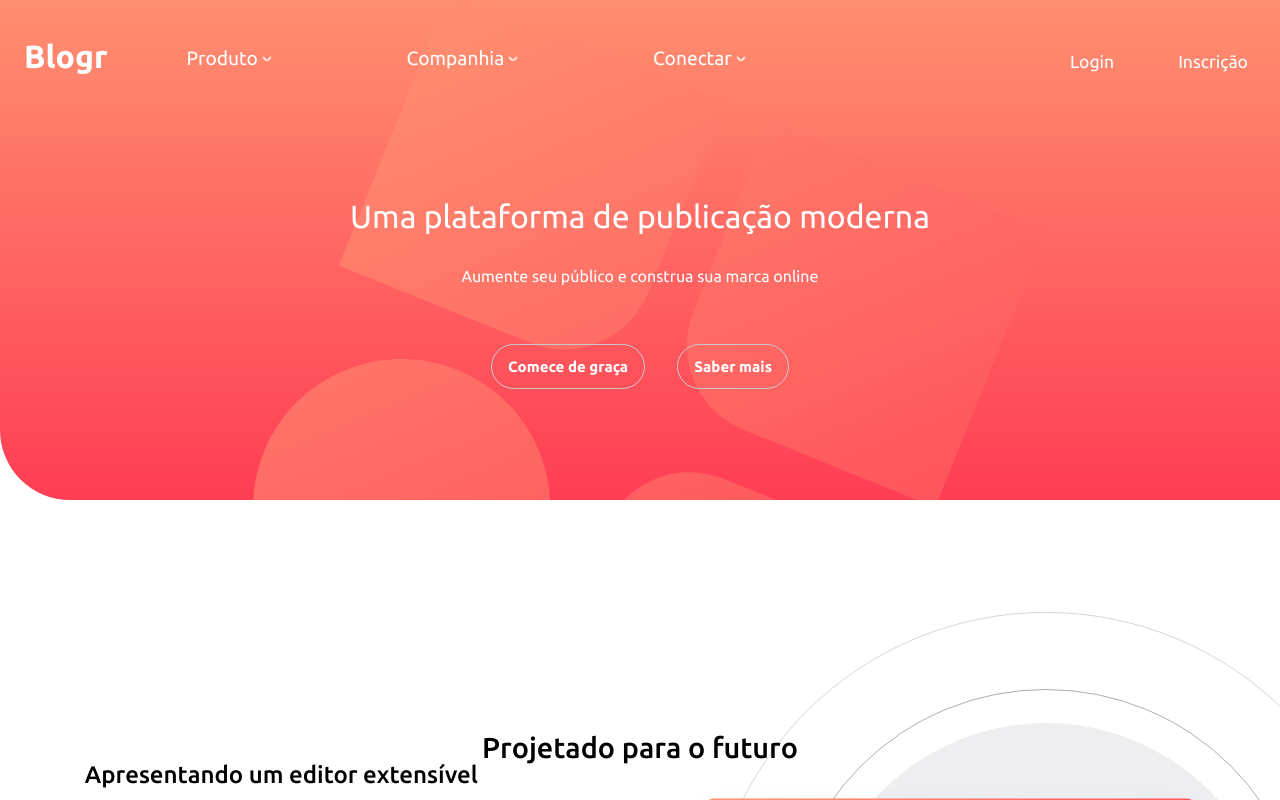
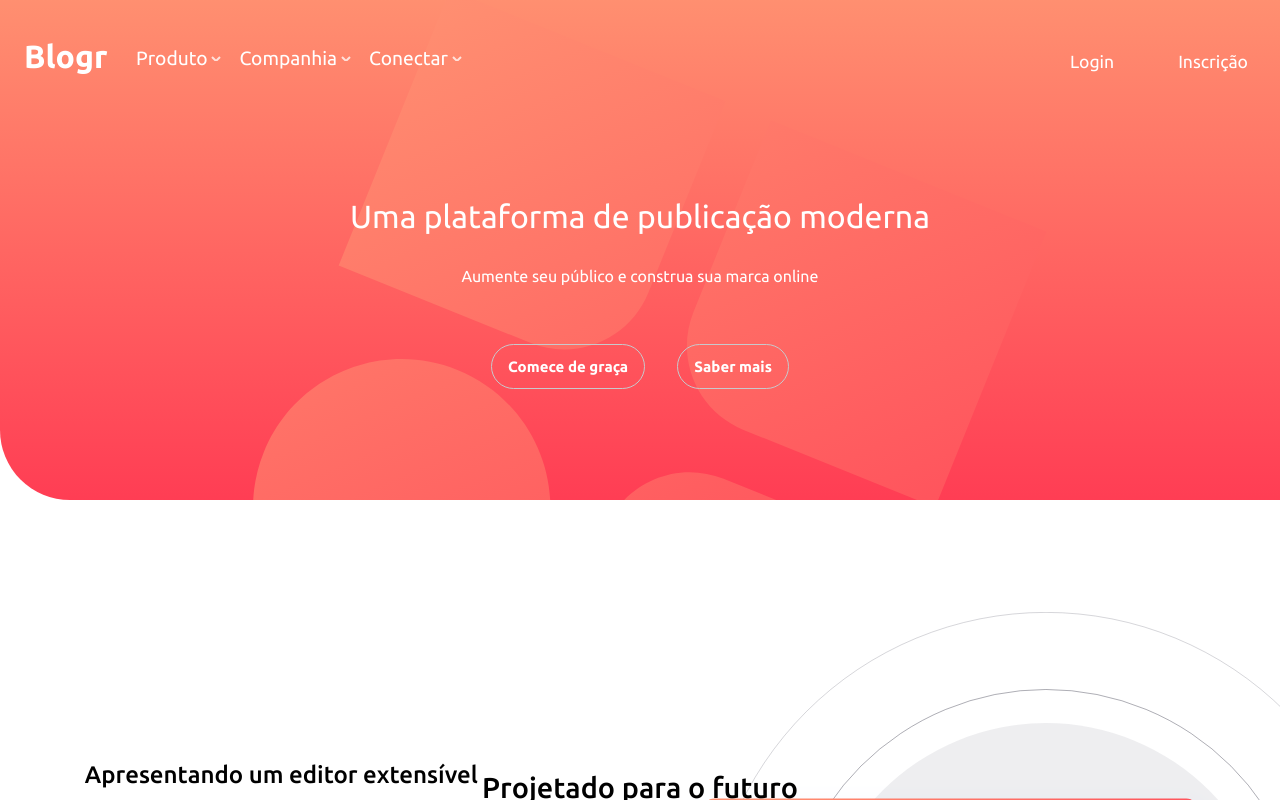
Before and after one commit to JennyLamego2022/Blogr_vAtual, an Angular app: page / in a window 1280 px wide. Shown: the top 800 px of the page. Built offline with nearby package versions, Linux system fonts and the light colour scheme.

Commit message:
feat: ajustes responsividade desktop

```diff
--- a/src/app/header/header.component.css
+++ b/src/app/header/header.component.css
@@ -248,7 +248,7 @@ h3{
     display: flex;
     flex-direction: row;
     align-items: flex-start;
-    column-gap: 15rem;
+    /* column-gap: 15rem; */
     justify-content: space-around;
     background-color: transparent;
     font-size: 0.9rem;
@@ -266,12 +266,13 @@ h3{
     column-gap: 1rem;
     grid-column: 1fr 1fr 1fr;
     margin-right: 0;
-    margin-left: 0;
+    margin-left: 0.5rem;
     background: transparent;
     color: var(--text-secundario-color);
     padding-bottom: 0;
     width: 100%;
     cursor: pointer;
+    justify-content: left;
   }
 
   .nome1{
--- a/src/app/main/main.component.css
+++ b/src/app/main/main.component.css
@@ -123,7 +123,7 @@
                 align-items: center;
                 left: 50%;
                 transform: translateX(-50%);
-                top: 90%;
+                top: 95%;
             }
             .titulo{
                 padding-left: 1.3rem;
```
